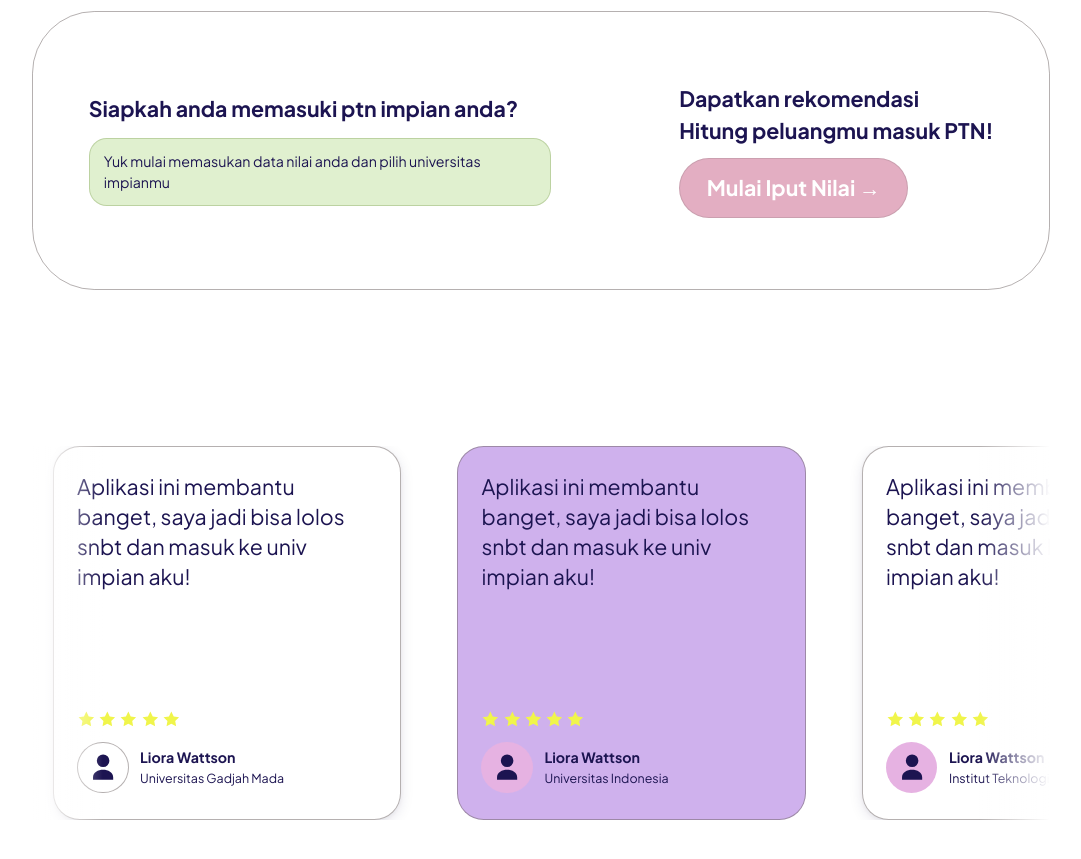
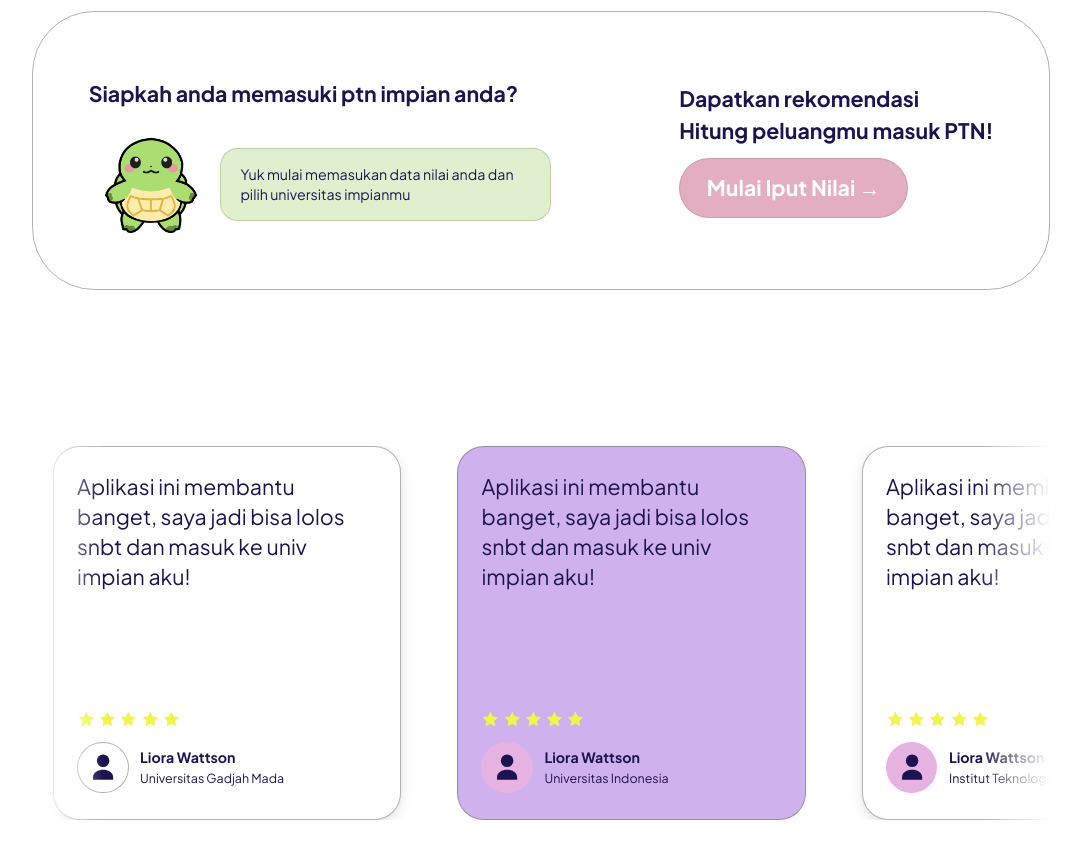
Before and after one commit to BagasRizkyHarySaputra/SIAPIN, a Next.js app: page /dashboard in a window 1280 px wide. Shown: the part 1460-2319 px from the top of the page, without its empty margins (99-1180 px from the left). Built offline with nearby package versions, Linux system fonts and the light colour scheme.

Commit message:
feat(dashboard): PTN — maskot pindah ke kiri bubble sesuai Figma

```diff
--- a/components/features/dashboard/pilih-ptn.tsx
+++ b/components/features/dashboard/pilih-ptn.tsx
@@ -20,7 +20,7 @@ export function PilihPtn() {
           paddingInline: cqm(63),
         }}
       >
-        {/* Left text block */}
+        {/* Left text block — heading + (maskot beside bubble) */}
         <div style={{ maxWidth: cqm(520) }}>
           <h2
             className="font-bold"
@@ -28,9 +28,26 @@ export function PilihPtn() {
           >
             Siapkah anda memasuki ptn impian anda?
           </h2>
+
+          {/* maskot + bubble row */}
+          <div
+            className="mt-[calc(1.2cqw*var(--ds,1))] flex items-end"
+            style={{ gap: cqm(8) }}
+          >
+            {/* Maskot (kura-kura) — from Figma at left of bubble */}
+            <img
+              src="/visual/maskot.png"
+              alt="Maskot"
+              className="pointer-events-none select-none"
+              style={{
+                width: cqm(140),
+                height: "auto",
+                marginBottom: cqm(-30),
+              }}
+            />
             {/* bubble */}
             <div
-            className="mt-[calc(1.2cqw*var(--ds,1))] inline-flex items-center rounded-[calc(1.4cqw*var(--ds,1))] px-[calc(1.1cqw*var(--ds,1))] py-[calc(0.9cqw*var(--ds,1))]"
+              className="flex items-center rounded-[calc(1.4cqw*var(--ds,1))] px-[calc(1.5cqw*var(--ds,1))] py-[calc(1.2cqw*var(--ds,1))]"
               style={{
                 backgroundColor: "#e0f0cf",
                 borderStyle: "solid",
@@ -41,10 +58,12 @@ export function PilihPtn() {
             >
               <span
                 className="font-normal"
-              style={{ fontSize: cqm(16), color: "#1c1451" }}
+                style={{ fontSize: cqm(16), color: "#1c1451", lineHeight: 1.4 }}
               >
-              Yuk mulai memasukan data nilai anda dan pilih universitas impianmu
+                Yuk mulai memasukan data nilai anda dan pilih universitas
+                impianmu
               </span>
+            </div>
           </div>
         </div>
 
@@ -82,21 +101,6 @@ export function PilihPtn() {
             Mulai Iput Nilai →
           </button>
         </div>
-
-        {/* Maskot illustration (right-ish, from design at x~126 y~1813 w161 h164) */}
-        <img
-          src="/visual/maskot.png"
-          alt="Maskot"
-          className="pointer-events-none select-none"
-          style={{
-            position: "absolute",
-            right: cqm(20),
-            bottom: 0,
-            width: cqm(161),
-            height: "auto",
-            opacity: 0,
-          }}
-        />
       </div>
 
       {/* popup input nilai */}
```
Lines whose indentation alone changed are shown as unchanged.
